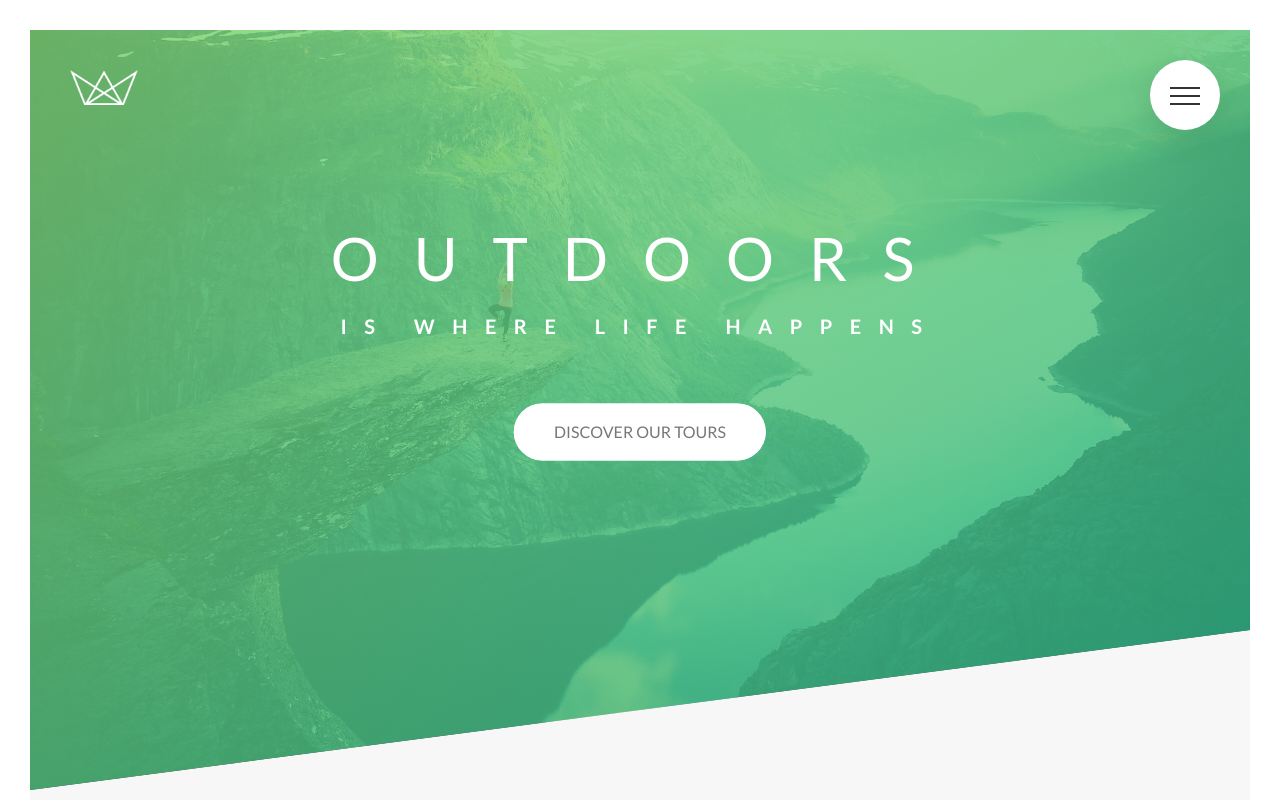
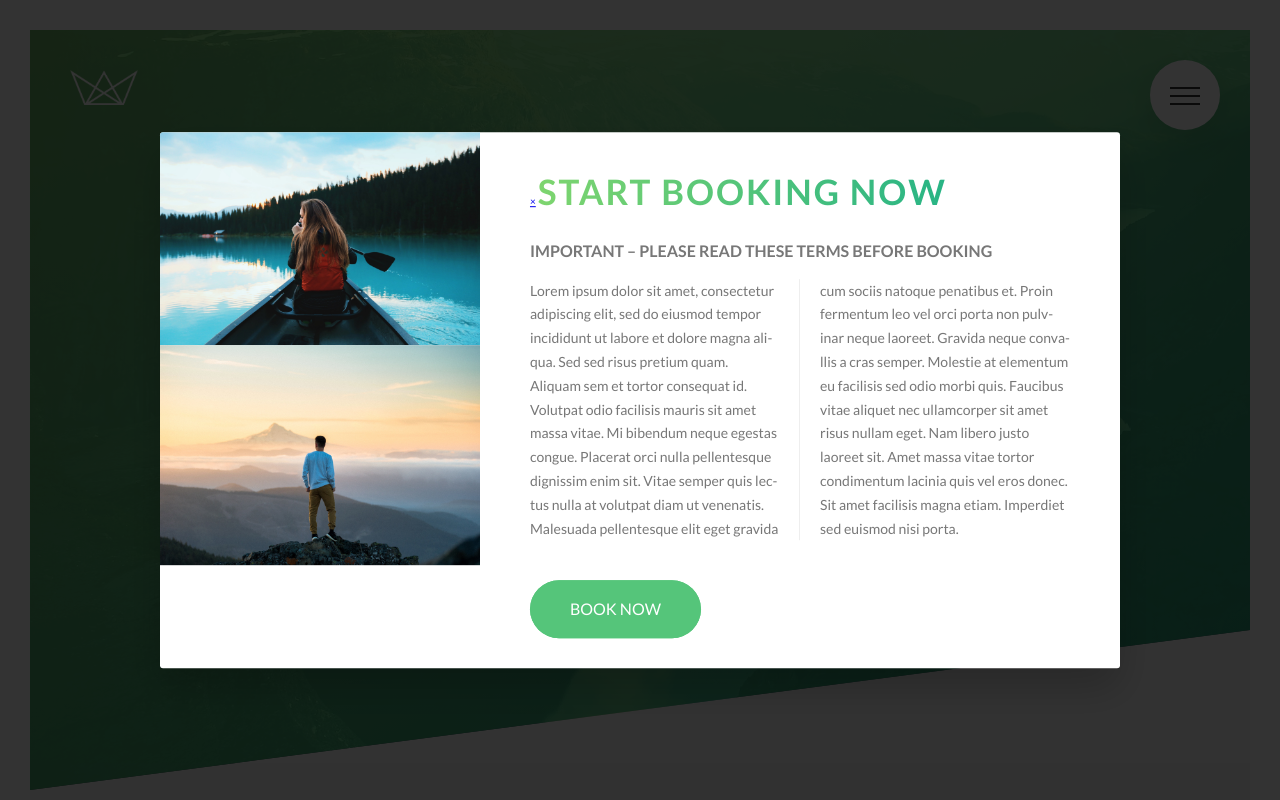
Before and after one commit to emontecalvo/SASS-nature-project, a website: page index.html in a window 1280 px wide. Shown: the top 800 px of the page. Drawn offline with Linux system fonts and the light colour scheme.

Commit message:
adding popup section

```diff
--- a/SLIDES-NOTES/NOTES4.js
+++ b/SLIDES-NOTES/NOTES4.js
@@ -168,10 +168,58 @@ using z-index will keep it in front of every other element
 
 ***** How to create custom animation timing functions using cubic bezier curves:
 
-
+see webpage:   "http://easings.net/ "  to see options and get the numbers
+		transition: transform .8s cubic-bezier(0.86, 0, 0.07, 1);
 
 ***** How to animate "solid-color gradients":
 
 radial gradient goes from inside to out on the element: 		background-image: radial-gradient($color-primary-light, $color-primary-dark);
 
 ***** How and why to use transform-origin:
+
+
+
+*********************************************************************************************************
+BUILDING A POPUP
+
+***** How to use the :target pseudo-classes:
+
+***** How to create boxes with equal height using display: tabel-cell
+
+	&__content {
+		@include absCenter;
+		width: 75%;
+		background-color: $color-white;
+		box-shadow: 0 2rem 4rem rgba($color-black, .2);
+		border-radius: 3px;
+		display: table;
+	}
+
+	&__left {
+		width: 33.333333%;
+		display: table-cell;
+	}
+
+	&__right {
+		width: 66.666667%;
+		display: table-cell;
+		vertical-align: middle;
+	}
+
+***** How to create CSS Text columns
+	&__text {
+		font-size: 1.4rem;
+		margin-bottom: 4rem;
+
+		column-count: 2;
+		column-gap: 4rem;
+		column-rule: 1px solid $color-gray-light-2;
+	}
+
+***** How to automatically hyphenate words using "hypenate":
+		-moz-hyphens: auto;
+		-ms-hyphens: auto;
+		-webkit-hyphens: auto;
+		hyphens: auto;
+
+		or hyphens: manual  for more control
--- a/index.html
+++ b/index.html
@@ -362,6 +362,32 @@
             </div>
         </footer>
 
+        <div class="popup" id="popup">
+            <div class="popup__content">
+                <div class="popup__left">
+                    <img src="img/nat-8.jpg" alt="Tour photo" class="popup__img">
+                    <img src="img/nat-9.jpg" alt="Tour photo" class="popup__img">
+                </div>
+                <div class="popup__right">
+                    <a href="#section-tours" class="popup__close">&times;</a>
+                    <h2 class="heading-secondary u-margin-bottom-small">Start booking now</h2>
+                    <h3 class="heading-tertiary u-margin-bottom-small">Important &ndash; Please read these terms before booking</h3>
+                    <p class="popup__text">
+                        Lorem ipsum dolor sit amet, consectetur adipiscing elit, sed do eiusmod tempor incididunt ut labore et dolore magna aliqua.
+                        Sed sed risus pretium quam. Aliquam sem et tortor consequat id. Volutpat odio facilisis mauris sit
+                        amet massa vitae. Mi bibendum neque egestas congue. Placerat orci nulla pellentesque dignissim enim
+                        sit. Vitae semper quis lectus nulla at volutpat diam ut venenatis. Malesuada pellentesque elit eget
+                        gravida cum sociis natoque penatibus et. Proin fermentum leo vel orci porta non pulvinar neque laoreet.
+                        Gravida neque convallis a cras semper. Molestie at elementum eu facilisis sed odio morbi quis. Faucibus
+                        vitae aliquet nec ullamcorper sit amet risus nullam eget. Nam libero justo laoreet sit. Amet massa
+                        vitae tortor condimentum lacinia quis vel eros donec. Sit amet facilisis magna etiam. Imperdiet sed
+                        euismod nisi porta.
+                    </p>
+                    <a href="#" class="btn btn--green">Book now</a>
+                </div>
+            </div>
+        </div>
+
 <!--
         <section class="grid-test">
             <div class="row">
--- a/sass/abstracts/_mixins.scss
+++ b/sass/abstracts/_mixins.scss
@@ -5,3 +5,10 @@
     clear: both;
   }
 }
+
+@mixin absCenter {
+	position: absolute;
+	top: 50%;
+	left: 50%;
+	transform: translate(-50%, -50%);
+}
--- /dev/null
+++ b/sass/components/_popup.scss
@@ -0,0 +1,54 @@
+.popup {
+	height: 100vh;
+	width: 100%;
+	position: fixed;
+	top: 0;
+	left: 0;
+	background-color: rgba($color-black, .8);
+	z-index: 9999;
+
+	&__content {
+		@include absCenter;
+		width: 75%;
+		background-color: $color-white;
+		box-shadow: 0 2rem 4rem rgba($color-black, .2);
+		border-radius: 3px;
+		display: table;
+		overflow: hidden;
+	}
+
+	&__left {
+		width: 33.333333%;
+		display: table-cell;
+	}
+
+	&__right {
+		width: 66.666667%;
+		display: table-cell;
+		vertical-align: middle;
+		padding: 3rem 5rem;
+	}
+
+	&__img {
+		display: block;
+		width: 100%;
+	}
+
+	&__text {
+		font-size: 1.4rem;
+		margin-bottom: 4rem;
+
+
+		-moz-column-count: 2;
+		-moz-column-gap: 4rem;
+		-moz-column-rule: 1px solid $color-gray-light-2;
+		column-count: 2;
+		column-gap: 4rem;
+		column-rule: 1px solid $color-gray-light-2;
+
+		-moz-hyphens: auto;
+		-ms-hyphens: auto;
+		-webkit-hyphens: auto;
+		hyphens: auto;
+	}
+}
--- a/sass/main.scss
+++ b/sass/main.scss
@@ -13,6 +13,7 @@
 @import "components/composition";
 @import "components/feature-box";
 @import "components/form";
+@import "components/popup";
 @import "components/story";
 
 @import "layout/footer";
```
Also changed, not shown: css/style.css.
